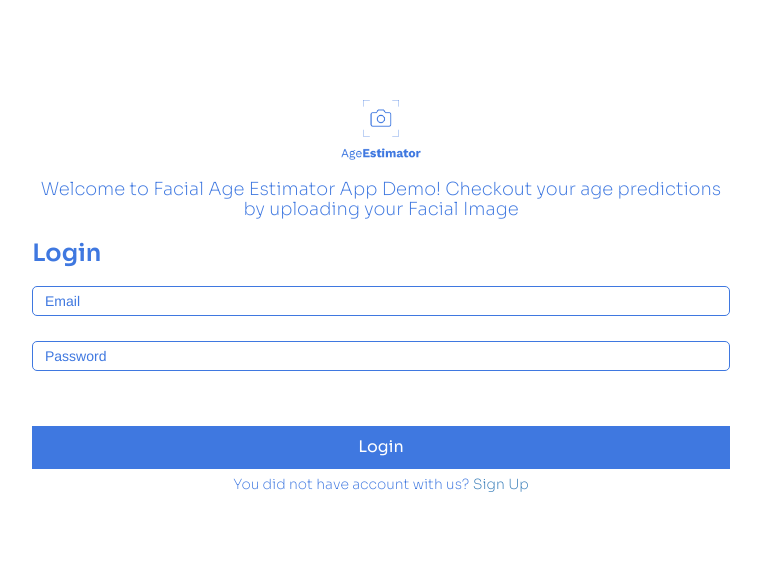
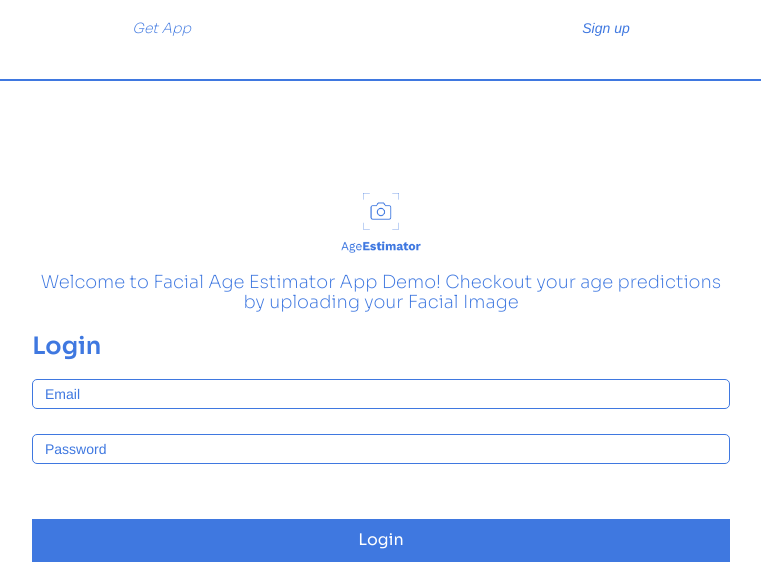
Before and after one commit to Tawfique06/Final-year-project, a Flask app: page /login in a window 1280 px wide. Shown: the top 566 px of that part, without its empty margins (259-1020 px from the left). Run offline with Flask 3, Linux system fonts and the light colour scheme; the page is wider than the window, and the part outside it is not shown; some libraries are stand-ins or nearby versions.

Commit message:
feat: upload the navbar with all functionalities, and capture endpoit, all in all basic revamp sha

```diff
--- a/app.py
+++ b/app.py
@@ -84,7 +84,7 @@ def capture():
         return redirect(url_for('login', message="Please Log in!"))
     return render_template("result.html")
 
-@app.route("/uploader" , methods=['GET', 'POST'])
+@app.route("/uploader" , methods=['POST'])
 def uploader():
     if user.active:
         if request.method=='POST':
--- a/frontend/login.html
+++ b/frontend/login.html
@@ -23,6 +23,11 @@
 </head>
 
 <body>
+    <div class="navbar">
+        <a href="#" class="form-p" onclick="alert('The app is still in development. We will get back to you as soon as possible!')">Get App</a>
+        <a href="" clss="form-p">Sign up</a>
+    </div>
+    <hr >
     <div class="row container-fluid">
         <div class="first">
             <div class="img-l">
--- a/static/css/login.css
+++ b/static/css/login.css
@@ -183,6 +183,25 @@
 .lin {
     color: #9C80F9;
 }
+.navbar {
+    width: 100%;
+    margin: 0px auto 0px auto;
+    padding: 4px;
+    padding-bottom: 0px;
+    display: flex;
+    flex-direction: row;
+    justify-content: space-between;
+    background-color: #fff;
+}
+.navbar a {
+    color: #3F78E0;
+    font-style: italic;
+    padding: 5px;
+    padding-bottom: 0px;
+}
+hr {
+    border: 1px solid #3F78E0;
+}
 
 
 
--- a/storage.json
+++ b/storage.json
@@ -1 +1 @@
-{"2b31e75c-bf6d-4f1e-8066-e191af2c5cd8": {"sname": "estimate", "fname": "estimate", "email": "estimate@gmail.com", "pnumber": "+2349076xxxxx", "password": "estimate", "id": "2b31e75c-bf6d-4f1e-8066-e191af2c5cd8", "image_url": "static/2b31e75c-bf6d-4f1e-8066-e191af2c5cd8.jpg"}, "6f68bac6-e8ea-426b-bd28-a2f192aa6723": {"sname": "Taofeeq", "fname": "hamm", "email": "tk@hm", "pnumber": "+2340xxxx", "password": "hammed", "id": "6f68bac6-e8ea-426b-bd28-a2f192aa6723"}}
+{"2b31e75c-bf6d-4f1e-8066-e191af2c5cd8": {"sname": "estimate", "fname": "estimate", "email": "estimate@gmail.com", "pnumber": "+2349076xxxxx", "password": "estimate", "id": "2b31e75c-bf6d-4f1e-8066-e191af2c5cd8", "image_url": "static/2b31e75c-bf6d-4f1e-8066-e191af2c5cd8.png"}, "6f68bac6-e8ea-426b-bd28-a2f192aa6723": {"sname": "Taofeeq", "fname": "hamm", "email": "tk@hm", "pnumber": "+2340xxxx", "password": "hammed", "id": "6f68bac6-e8ea-426b-bd28-a2f192aa6723"}}
--- a/templates/login.html
+++ b/templates/login.html
@@ -34,10 +34,15 @@
 
 <body>
     <p class="{{ message.type}} {{ message.class }}">{{ message.text }}</p>
+    <div class="navbar">
+        <a href="#" class="form-p" onclick="alert('The app is still in development. We will get back to you as soon as possible!')">Get App</a>
+        <a href="/" clss="form-p">Sign up</a>
+    </div>
+    <hr >
     <div class="row container-fluid">
         <div class="first">
             <div class="img-l">
-                <img src="../static/estimate.png" alt="Logo">
+                <img src="{{ url_for('static', filename='estimate.png') }}" alt="Logo">
             </div>
 
             <div class="form">
```
Also changed, not shown: frontend/login.css (+22 -0 lines), templates/chose.html (+6 -1 lines), templates/final.html (+6 -1 lines), templates/result.html (+8 -3 lines), templates/signup.html (+6 -1 lines), static/2b31e75c-bf6d-4f1e-8066-e191af2c5cd8.jpg (deleted).
